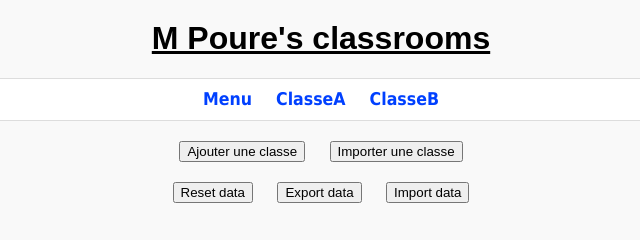
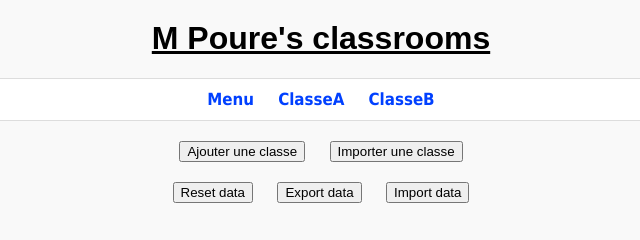
Before and after one commit to antoinepoure35/classroom, a plain HTML site: page index.html in a window 1280 px wide. Shown: the full height of the page, 319-959 px from the left. Drawn offline with Linux system fonts and the light colour scheme.

Commit message:
Update style.css

```diff
--- a/style.css
+++ b/style.css
@@ -77,7 +77,7 @@ color: #7698fe;
     padding: 10px;
     background-color: #ffffff;
     border: 1px solid #ddd;
-	font-size: 110%;
+	font-size: 105%;
 	text-decoration: none;
 	text-align: center;
 }
```
